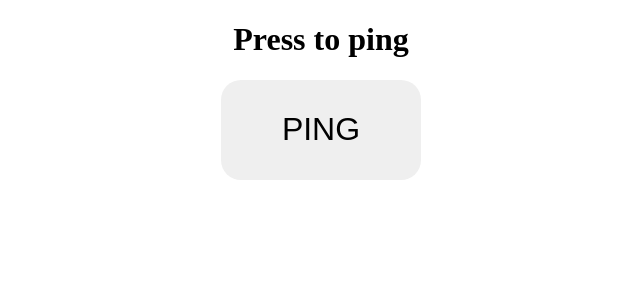
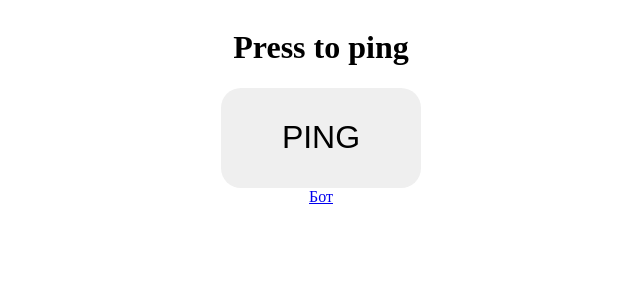
Before and after one commit to Vaniog/PIBotServer, a PHP site: page / in a window 1280 px wide. Shown: the top 300 px of the page, without its empty margins (319-959 px from the left). Run offline with PHP 8.4, Linux system fonts and the light colour scheme.

Commit message:
Improve main page

```diff
--- a/html/index.php
+++ b/html/index.php
@@ -19,12 +19,6 @@ if (isset($_SESSION['User'])) {
     </title>
 </head>
 
-<body style="text-align:center;">
-
-<h1>
-    Press to ping
-</h1>
-
 <style>
     .button {
         font-size: 2em;
@@ -39,8 +33,14 @@ if (isset($_SESSION['User'])) {
     }
 </style>
 
+<div style="display: flex; flex-direction: column; align-items: center">
+
+    <h1>
+        Press to ping
+    </h1>
 
     <div id="api_answer"></div>
+    <div>
         <button id="btn_ping" class="button">PING</button>
         <?php
         if (isset($_SESSION['User']) && $_SESSION['User']['is_admin']) {
@@ -49,6 +49,9 @@ if (isset($_SESSION['User']) && $_SESSION['User']['is_admin']) {
             <button id="btn_kill" class="button">KILL</button>
             <?php
         } ?>
+    </div>
+    <a href="https://t.me/Vaniog_bot">Бот</a>
+</div>
 
 <script type="module" src="js/main.js"></script>
 </body>
```
Lines whose indentation alone changed are shown as unchanged.
